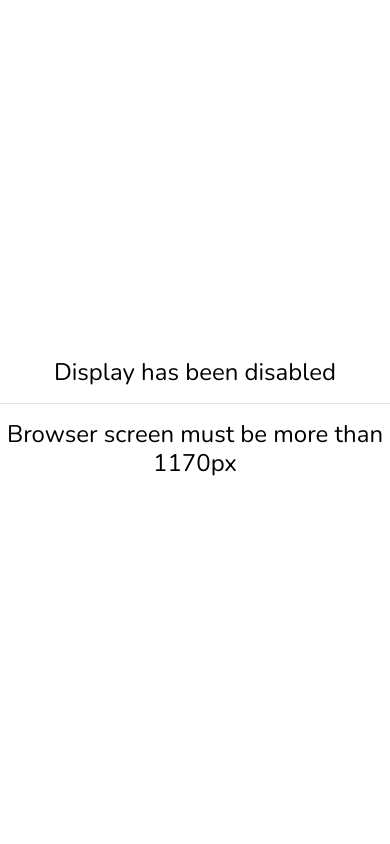
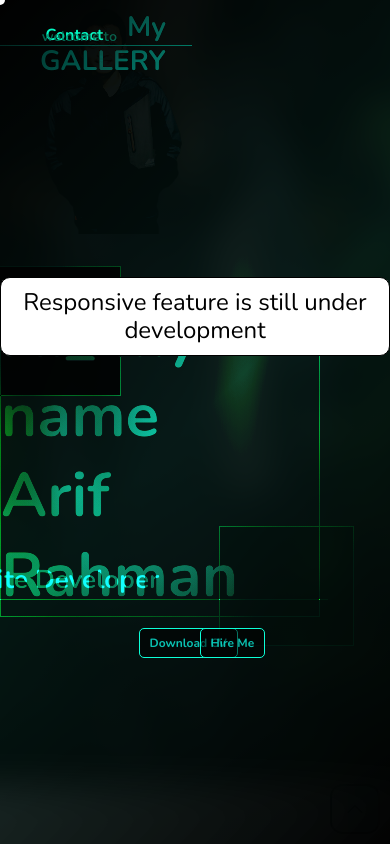
Before and after one commit to Glitchfer/Ar.rh_Porto_Gallery, a Vue app: page / in a window 390 px wide. Shown: the top 844 px of the page. Built offline with nearby package versions, Linux system fonts and the light colour scheme; a web font is replaced by a local one; what vue-draggable, vue-kinesis would draw is missing.

Commit message:
change responsive notice

```diff
--- a/src/App.vue
+++ b/src/App.vue
@@ -1,15 +1,13 @@
 <template>
   <div id="app" @mousemove="pointerAxis">
+    <div class="oye">
+      <h1>
+        Responsive feature is still under development
+      </h1>
+    </div>
     <div class="aye">
       <router-view />
       <div id="pointer" :style="{ left: `${x}px`, top: `${y}px` }"></div>
-    </div>
-    <div class="oye">
-      <h1>
-        Display has been disabled <br />
-        <hr />
-        Browser screen must be more than 1170px
-      </h1>
     </div>
   </div>
 </template>
@@ -71,20 +69,28 @@ body::-webkit-scrollbar {
 .oye {
   display: none;
 }
-@media (max-width: 1170px) {
-  .aye {
+@media (max-width: 980px) {
+  /* .aye {
     display: none;
-  }
+  } */
   .oye {
+    position: fixed;
+    top: 35%;
+    left: 0;
     width: 100%;
-    height: 100vh;
+    height: 50px;
     display: flex;
     justify-content: center;
     align-items: center;
+    z-index: 88;
   }
   .oye h1 {
     position: relative;
     font-size: 24px;
+    background: white;
+    padding: 10px;
+    border-radius: 10px;
+    border: 1px solid black;
   }
 }
 </style>
```
